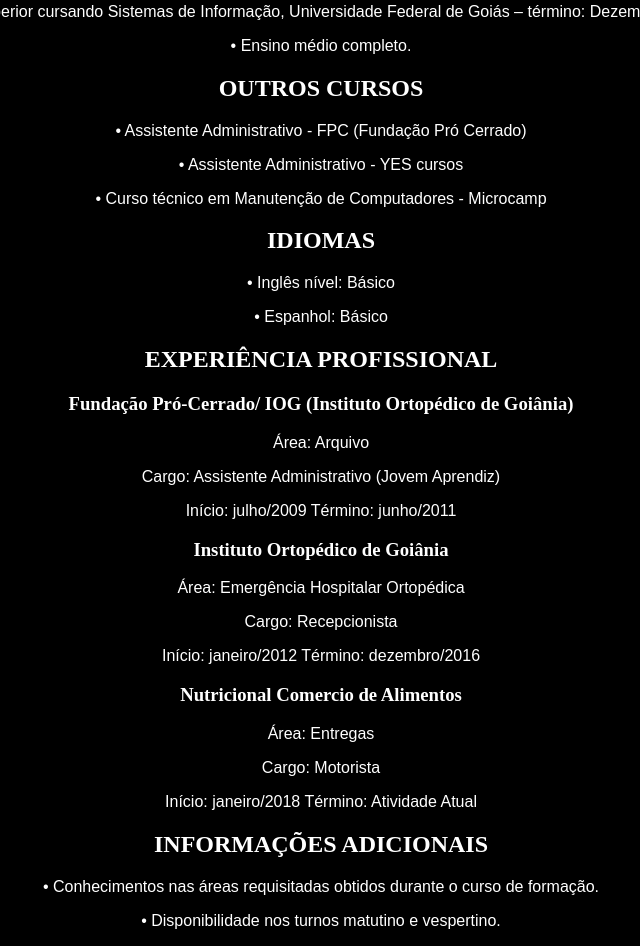
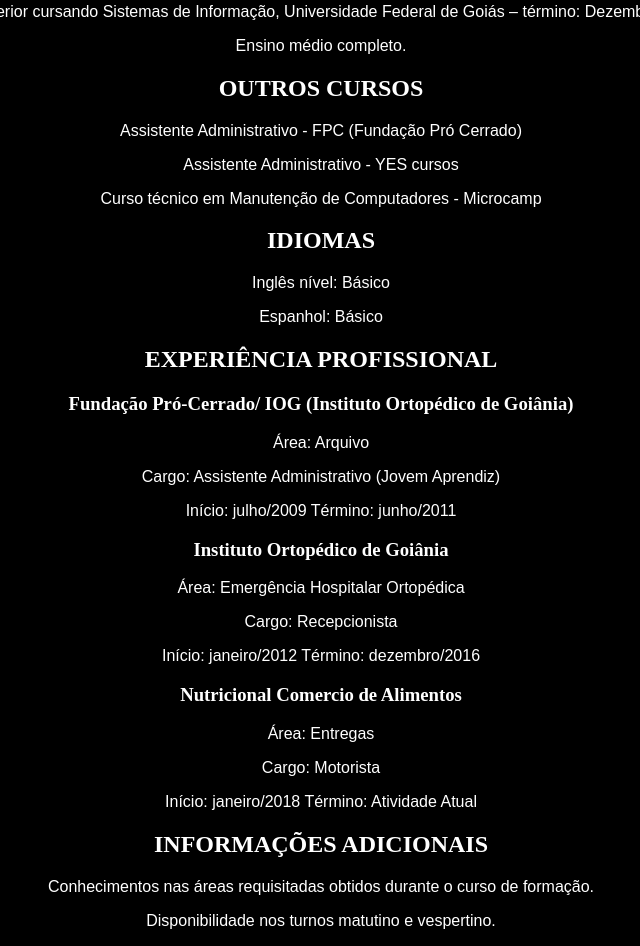
Before and after one commit to jaderhfa/jaderhfa.github.io, a plain HTML site: page index.html in a window 1280 px wide. Shown: the part 196-1142 px from the top of the page, without its empty margins (319-959 px from the left). Drawn offline with Linux system fonts and the light colour scheme.

Commit message:
Atualizando CSS

```diff
--- a/index.html
+++ b/index.html
@@ -41,19 +41,19 @@
 
 <h2>FORMAÇÃO</h2>
 
-<p>  • Ensino superior cursando Sistemas de Informação, Universidade Federal de Goiás – término: Dezembro de 2019.</p>
-<p>  • Ensino médio completo. </p>
+<p>  Ensino superior cursando Sistemas de Informação, Universidade Federal de Goiás – término: Dezembro de 2019.</p>
+<p>  Ensino médio completo. </p>
 
 <h2>OUTROS CURSOS</h2>
 
- <p> • Assistente Administrativo - FPC (Fundação Pró Cerrado)</p>
- <p> • Assistente Administrativo - YES cursos </p>
- <p> • Curso técnico em Manutenção de Computadores - Microcamp </p>
+ <p>  Assistente Administrativo - FPC (Fundação Pró Cerrado)</p>
+ <p>  Assistente Administrativo - YES cursos </p>
+ <p>  Curso técnico em Manutenção de Computadores - Microcamp </p>
 
 <h2>IDIOMAS</h2>
 
-<p>  • Inglês nível: Básico </p>
-<p>  • Espanhol: Básico </p>
+<p>   Inglês nível: Básico </p>
+<p>   Espanhol: Básico </p>
 
 <h2>EXPERIÊNCIA PROFISSIONAL</h2>
 
@@ -74,8 +74,8 @@
 
 <h2>INFORMAÇÕES ADICIONAIS</h2>
 
-<p>• Conhecimentos nas áreas requisitadas obtidos durante o curso de formação.</p>
-<p>• Disponibilidade nos turnos matutino e vespertino.</p>
+<p> Conhecimentos nas áreas requisitadas obtidos durante o curso de formação.</p>
+<p> Disponibilidade nos turnos matutino e vespertino.</p>
 
 
 </body>
```
